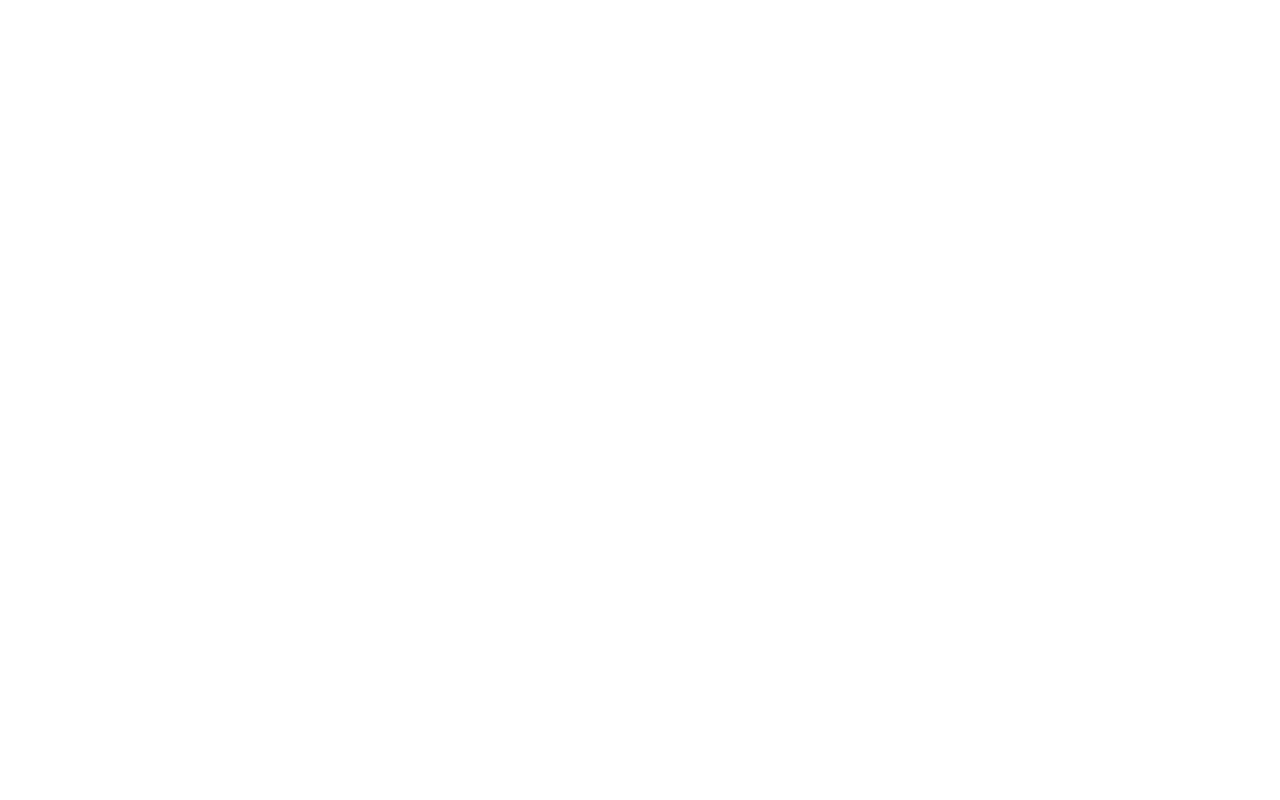
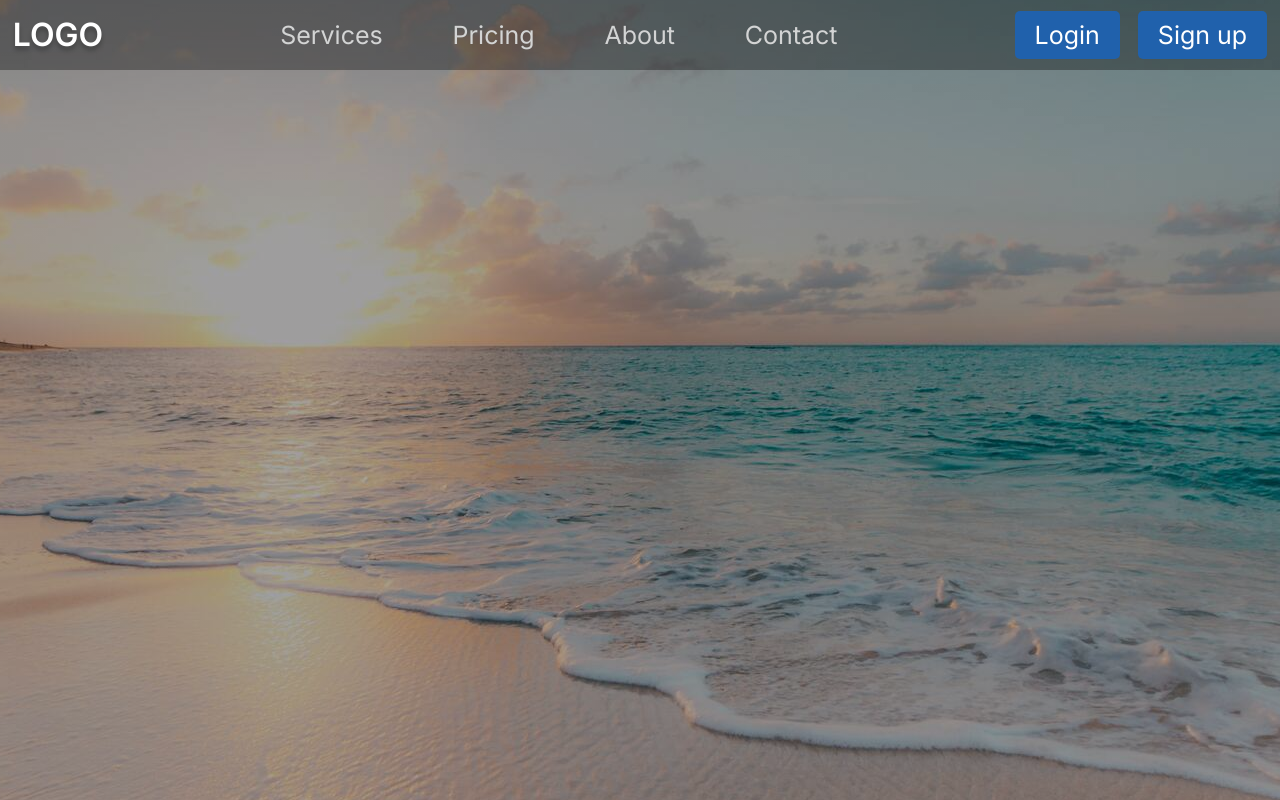
Before and after one commit to CoolNewsGuy/homepage, a plain HTML site: page index.html in a window 1280 px wide. Drawn offline with Linux system fonts and the light colour scheme.

Commit message:
Add a navbar

```diff
--- a/index.html
+++ b/index.html
@@ -11,7 +11,27 @@
 </head>
 
 <body>
+  <header>
+    <nav>
+      <ul>
+        <div class="left-elements">
+          <li><a class="logo" href="#">LOGO</a></li>
+        </div>
 
+        <div class="middle-elements">
+          <li><a href="#">Services</a></li>
+          <li><a href="#">Pricing</a></li>
+          <li><a href="#">About</a></li>
+          <li><a href="#">Contact</a></li>
+        </div>
+
+        <div class="right-elements">
+          <li><a href="#"><button>Login</button></a></li>
+          <li><a href="#"><button>Sign up</button></a></li>
+        </div>
+      </ul>
+    </nav>
+  </header>
 </body>
 
 </html>
--- a/styles.css
+++ b/styles.css
@@ -1,6 +1,109 @@
+@import url("https://fonts.googleapis.com/css2?family=Inter:wght@100;200;300;400;500;600;700;800;900&display=swap");
+
+:root {
+    --logo-size: 32px;
+    --middle-right-text-size: 25px;
+    --middle-text-color: #d3d4d4;
+    --button-background: #2061ac;
+    --button-radius: 5px;
+    --button-blue-padding: 10px 20px;
+    --button-green-padding: 12px 48px;
+    --button-hover-background: #fff;
+    --button-plans-background: #20ac2e;
+    --navbar-gap: 413px;
+    --middle-elements-gap: 103px;
+    --hero-title-size: 45px;
+    --hero-text-size: 30px;
+}
+
 * {
     margin: 0;
     padding: 0;
     box-sizing: border-box;
-    font-family: sans-serif;
+    font-family: inter, sans-serif;
 }
+
+/* header */
+header {
+    height: 100vh;
+    background-image: linear-gradient(to right, #0005, #0005),
+        url(background.jpg);
+    background-position: center;
+    background-repeat: no-repeat;
+    background-attachment: fixed;
+}
+
+nav {
+    background: #0005;
+    height: 70px;
+    display: flex;
+    flex-direction: column;
+    justify-content: center;
+    align-items: center;
+}
+
+nav ul {
+    display: flex;
+    justify-content: space-between;
+    list-style-type: none;
+    width: 98%;
+}
+
+nav a {
+    color: white;
+    text-decoration: none;
+}
+
+nav .logo {
+    font-weight: 600;
+    font-size: 2rem;
+    text-shadow: 0px 4px 4px rgba(0, 0, 0, 0.25);
+}
+
+nav .middle-elements,
+nav .right-elements {
+    font-size: var(--middle-right-text-size);
+}
+
+nav .middle-elements,
+.left-elements {
+    display: flex;
+    justify-content: space-around;
+    align-items: center;
+}
+
+nav .middle-elements {
+    width: 50%;
+}
+
+nav .middle-elements a {
+    color: var(--middle-text-color);
+}
+
+nav .right-elements {
+    display: flex;
+    gap: 18px;
+}
+
+nav button {
+    border: none;
+    -webkit-border-radius: var(--button-radius);
+    -moz-border-radius: var(--button-radius);
+    -ms-border-radius: var(--button-radius);
+    -o-border-radius: var(--button-radius);
+    color: #fff;
+    padding: var(--button-blue-padding);
+    border-radius: var(--button-radius);
+    background: var(--button-background);
+    cursor: pointer;
+    transition: 0.3s;
+    -webkit-transition: 0.3s;
+    -moz-transition: 0.3s;
+    -ms-transition: 0.3s;
+    -o-transition: 0.3s;
+}
+
+nav button:hover {
+    background: var(--button-hover-background);
+    color: var(--button-background);
+}
```
Lines whose indentation alone changed are shown as unchanged.
